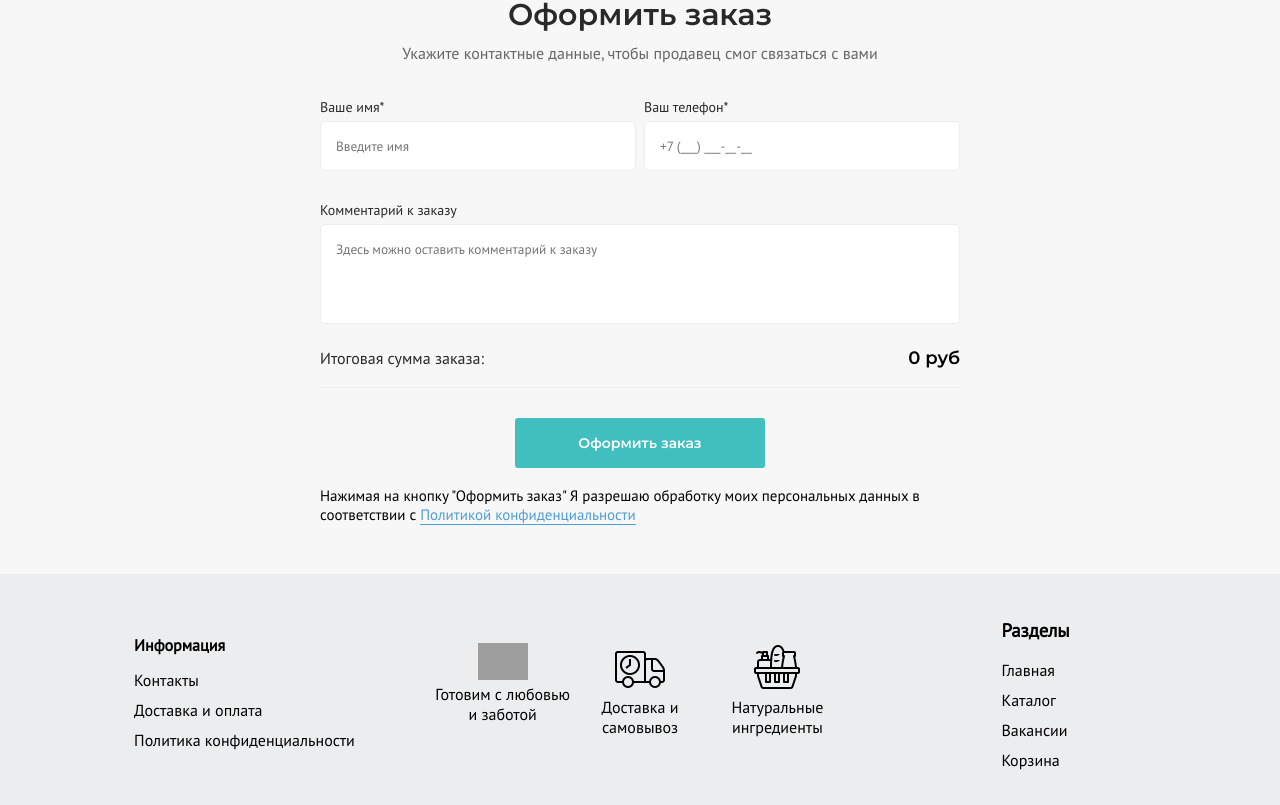
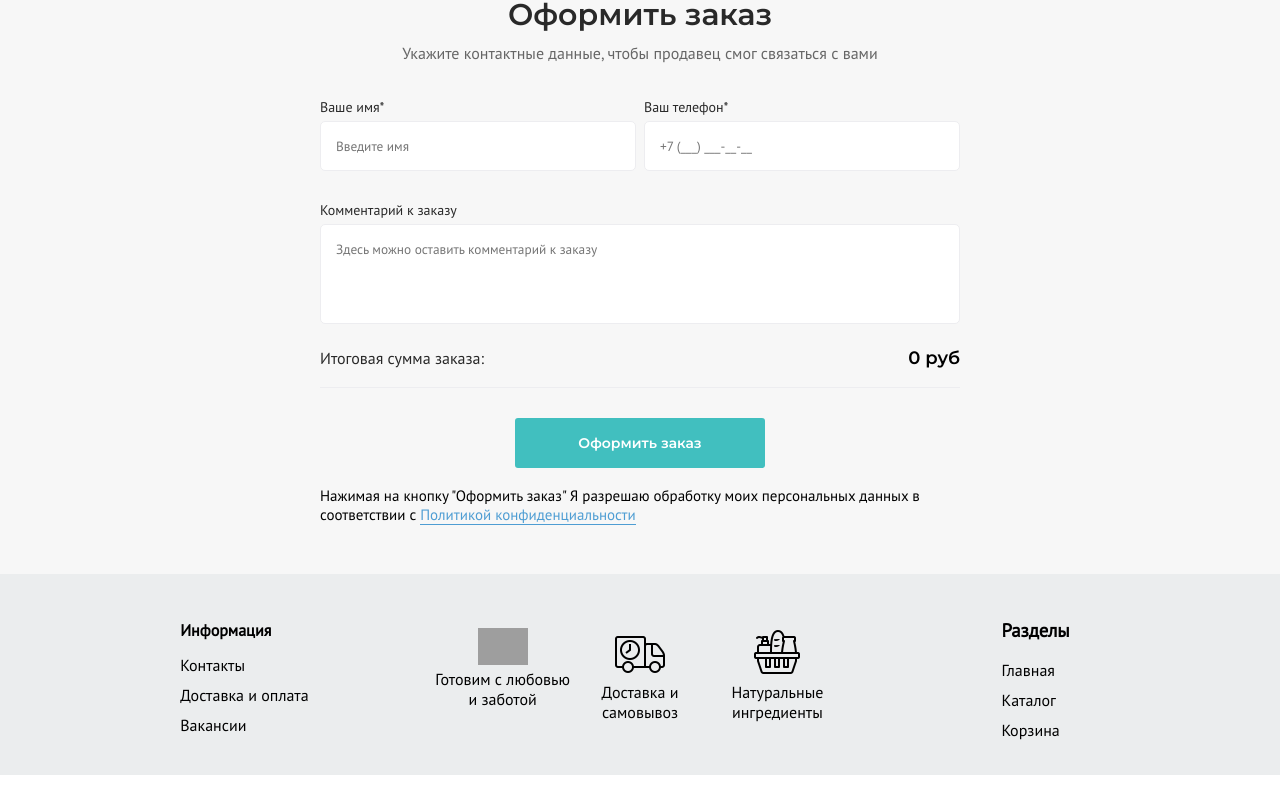
Before and after one commit to X6uddy/confectionery-frontend, a React (Create React App) app: page /basket in a window 1280 px wide. Shown: the part 1015-1820 px from the top of the page. After the commit the page ends 1790 px from the top, so only its background shows below. Built offline with nearby package versions, Linux system fonts and the light colour scheme; grey boxes are pictures that could not be loaded.

Commit message:
added links to sections

```diff
--- a/src/components/footer/Footer.js
+++ b/src/components/footer/Footer.js
@@ -1,4 +1,5 @@
 import React from 'react';
+import { Link } from 'react-router-dom';
 
 import footer_1 from '../../resources/icons/footer/footer_1.png';
 import footer_2 from '../../resources/icons/footer/footer_2.png';
@@ -6,9 +7,9 @@ import footer_3 from '../../resources/icons/footer/footer_3.png';
 
 import './footer.scss';
 import './footer-media.scss';
-import { Link } from 'react-router-dom';
 
-function Footer() {
+const Footer = () => {
+
     return (
         <div className='footer'>
             <div className="container">
@@ -19,7 +20,7 @@ function Footer() {
                             <h3 className="footer-block__list__heading">Информация</h3>
                             <Link to="contacts">Контакты</Link>
                             <Link to="deliveryAndPayment">Доставка и оплата</Link>
-                            <Link to="privacypolicy">Политика конфиденциальности</Link>
+                            <Link to="vacancy">Вакансии</Link>
                         </div>
                     </div>
 
@@ -42,9 +43,8 @@ function Footer() {
                     <div className="footer-block">
                         <div className="footer-block__list">
                             <h3 className="footer-list__heading">Разделы</h3>
-                            <a href="#header">Главная</a>
+                            <Link to="/">Главная</Link>
                             <Link to="catalog">Каталог</Link>
-                            <Link to="vacancy">Вакансии</Link>
                             <Link to="basket">Корзина</Link>
                         </div>
                     </div>
```
